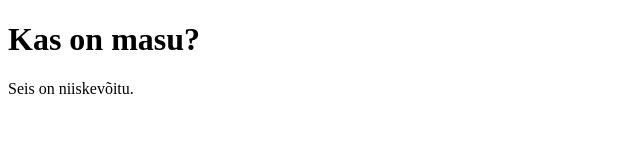
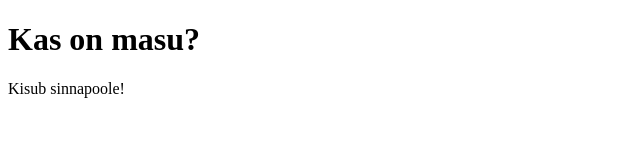
Before and after one commit to oliverviljamaa/masu, a plain HTML site: page index.html in a window 1280 px wide. Shown: the full height of the page, 0-640 px from the left. Drawn offline with Linux system fonts and the light colour scheme.

Commit message:
Update index.html

```diff
--- a/index.html
+++ b/index.html
@@ -7,6 +7,6 @@
 </head>
 <body>
   <h1>Kas on masu?</h1>
-  <p>Seis on niiskevõitu.</p>
+  <p>Kisub sinnapoole!</p>
 </body>
 </html>
```
